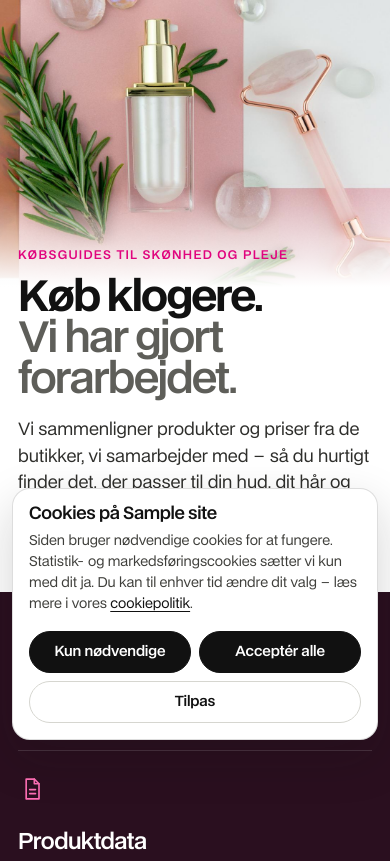
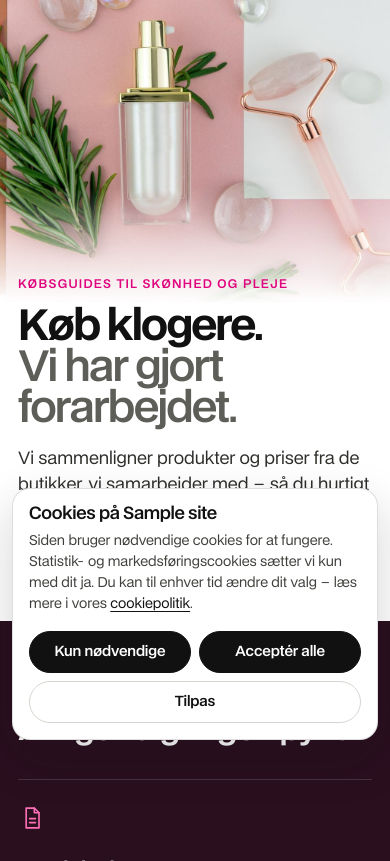
Before and after one commit to frederik-baastrup/myappeal, a WordPress theme: template wp-content/themes/playform/front-page.php in a window 390 px wide. Shown: the part 92-953 px from the top of the page. Run offline with PHP 8.4 and a stand-in for WordPress, Linux system fonts and the light colour scheme; the site name, menu and one post (Sample post) are stand-ins, and other content is empty.

Commit message:
Myappeal: blødere overgang under mobil-hero
Co-Authored-By: Claude Opus 5.5 <noreply@anthropic.com>
Claude-Session: https://claude.ai/code/session_01J4K97QM4es4vs5tAMCgTXE

```diff
--- a/wp-content/themes/playform/assets/css/myappeal-editorial.css
+++ b/wp-content/themes/playform/assets/css/myappeal-editorial.css
@@ -198,9 +198,9 @@ html.ma-search-open, html.ma-search-open body { overflow: hidden; }
 @media (max-width: 760px) {
 	/* Mobil: billedet står som et bånd øverst og toner ud i hvidt; teksten står roligt på hvid baggrund. */
 	.ma-hero { display: block; min-height: 0; background: #fff; }
-	.ma-hero__img { position: relative; z-index: 0; height: 34vh; min-height: 220px; object-position: 62% 40%; }
-	.ma-hero::before { inset: auto 0 auto 0; top: calc(max(34vh, 220px) - 96px); height: 96px; z-index: 1; background: linear-gradient(to bottom, rgba(255,255,255,0), #fff); }
-	.ma-hero__in { position: relative; z-index: 2; margin-top: -40px; padding-top: 0; padding-bottom: 8px; }
+	.ma-hero__img { position: relative; z-index: 0; height: 36vh; min-height: 230px; object-position: 62% 40%; -webkit-mask-image: linear-gradient(to bottom, #000 62%, transparent 100%); mask-image: linear-gradient(to bottom, #000 62%, transparent 100%); }
+	.ma-hero::before { display: none; }
+	.ma-hero__in { position: relative; z-index: 2; margin-top: -28px; padding-top: 0; padding-bottom: 8px; }
 	.ma-hero__title { margin-top: 14px; font-size: 42px; }
 	.ma-hero__lead { font-size: 17px; margin-top: 16px; }
 	.ma-chips { flex-wrap: nowrap; overflow-x: auto; margin: 24px -18px 0; padding: 4px 18px 10px; scrollbar-width: none; max-width: none; }
```
